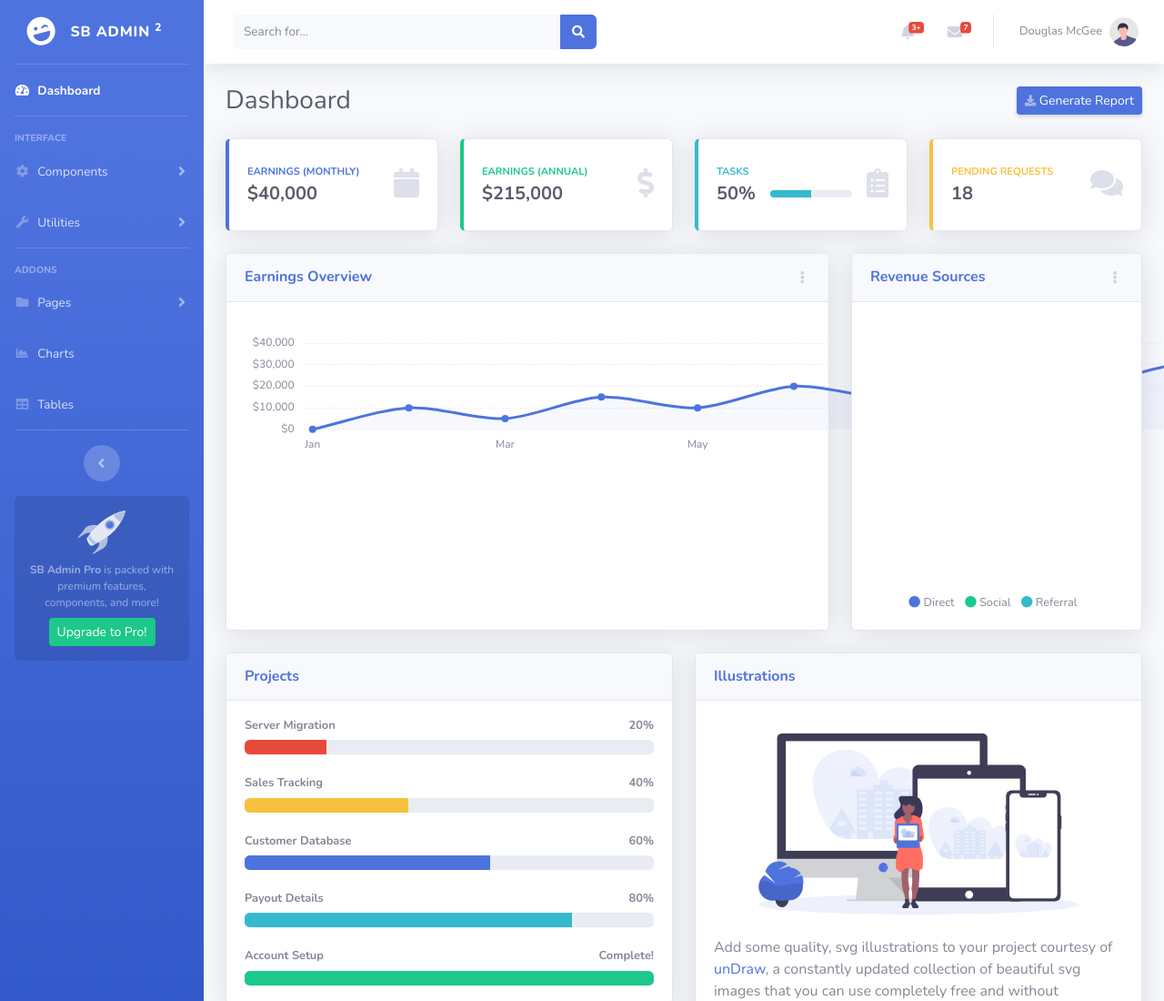
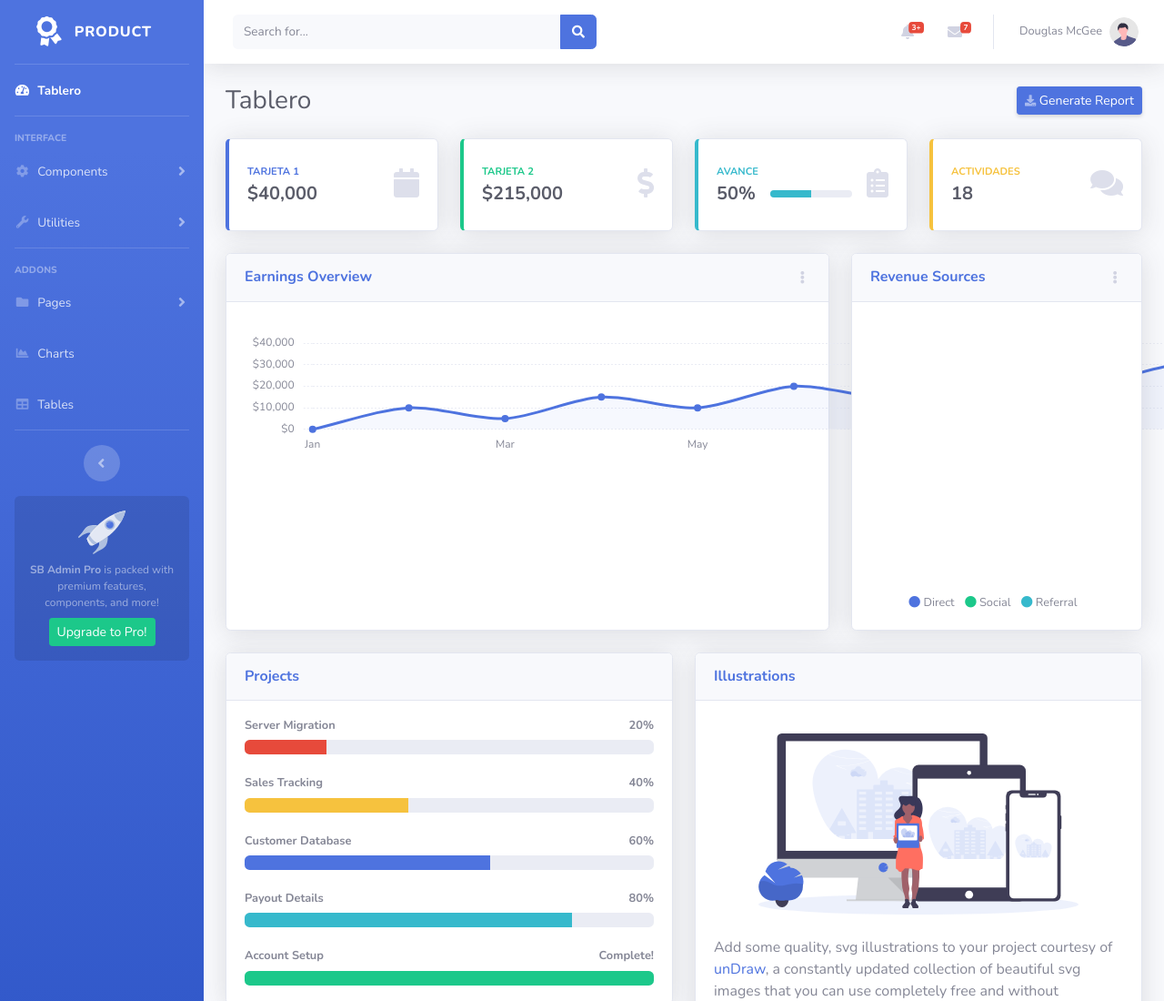
Before and after one commit to masuareb/learning_bootstrap-sb-admin-2, a website with bundled scripts: page index.html in a window 1280 px wide. Shown: the top 1100 px of the page at 91% size. Built offline with nearby package versions, Linux system fonts and the light colour scheme.

Commit message:
Testing changes in index components

```diff
--- a/index.html
+++ b/index.html
@@ -33,9 +33,9 @@
             <!-- Sidebar - Brand -->
             <a class="sidebar-brand d-flex align-items-center justify-content-center" href="index.html">
                 <div class="sidebar-brand-icon rotate-n-15">
-                    <i class="fas fa-laugh-wink"></i>
+                    <i class="fas fa-award"></i>
                 </div>
-                <div class="sidebar-brand-text mx-3">SB Admin <sup>2</sup></div>
+                <div class="sidebar-brand-text mx-3">Product</div>
             </a>
 
             <!-- Divider -->
@@ -45,7 +45,7 @@
             <li class="nav-item active">
                 <a class="nav-link" href="index.html">
                     <i class="fas fa-fw fa-tachometer-alt"></i>
-                    <span>Dashboard</span></a>
+                    <span>Tablero</span></a>
             </li>
 
             <!-- Divider -->
@@ -367,7 +367,7 @@
 
                     <!-- Page Heading -->
                     <div class="d-sm-flex align-items-center justify-content-between mb-4">
-                        <h1 class="h3 mb-0 text-gray-800">Dashboard</h1>
+                        <h1 class="h3 mb-0 text-gray-800">Tablero</h1>
                         <a href="#" class="d-none d-sm-inline-block btn btn-sm btn-primary shadow-sm"><i
                                 class="fas fa-download fa-sm text-white-50"></i> Generate Report</a>
                     </div>
@@ -382,7 +382,7 @@
                                     <div class="row no-gutters align-items-center">
                                         <div class="col mr-2">
                                             <div class="text-xs font-weight-bold text-primary text-uppercase mb-1">
-                                                Earnings (Monthly)</div>
+                                                Tarjeta 1</div>
                                             <div class="h5 mb-0 font-weight-bold text-gray-800">$40,000</div>
                                         </div>
                                         <div class="col-auto">
@@ -400,7 +400,7 @@
                                     <div class="row no-gutters align-items-center">
                                         <div class="col mr-2">
                                             <div class="text-xs font-weight-bold text-success text-uppercase mb-1">
-                                                Earnings (Annual)</div>
+                                                Tarjeta 2</div>
                                             <div class="h5 mb-0 font-weight-bold text-gray-800">$215,000</div>
                                         </div>
                                         <div class="col-auto">
@@ -417,7 +417,7 @@
                                 <div class="card-body">
                                     <div class="row no-gutters align-items-center">
                                         <div class="col mr-2">
-                                            <div class="text-xs font-weight-bold text-info text-uppercase mb-1">Tasks
+                                            <div class="text-xs font-weight-bold text-info text-uppercase mb-1">Avance
                                             </div>
                                             <div class="row no-gutters align-items-center">
                                                 <div class="col-auto">
@@ -447,7 +447,7 @@
                                     <div class="row no-gutters align-items-center">
                                         <div class="col mr-2">
                                             <div class="text-xs font-weight-bold text-warning text-uppercase mb-1">
-                                                Pending Requests</div>
+                                                Actividades</div>
                                             <div class="h5 mb-0 font-weight-bold text-gray-800">18</div>
                                         </div>
                                         <div class="col-auto">
```
